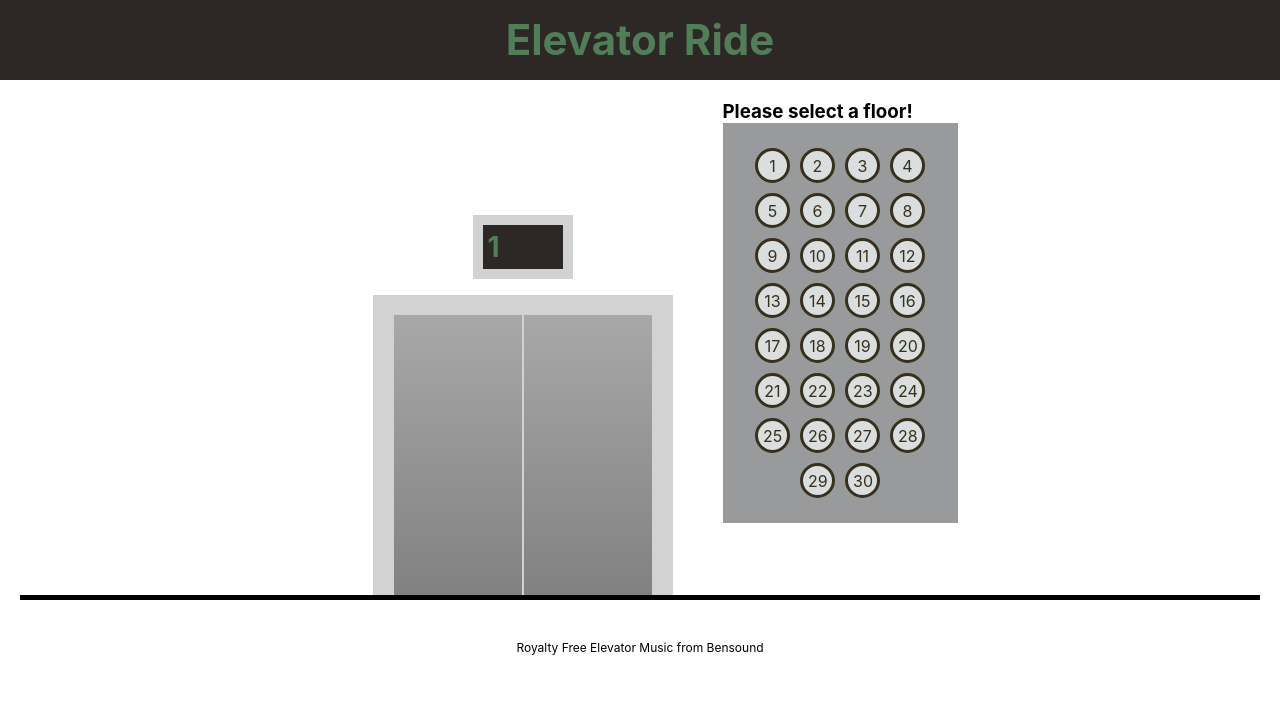
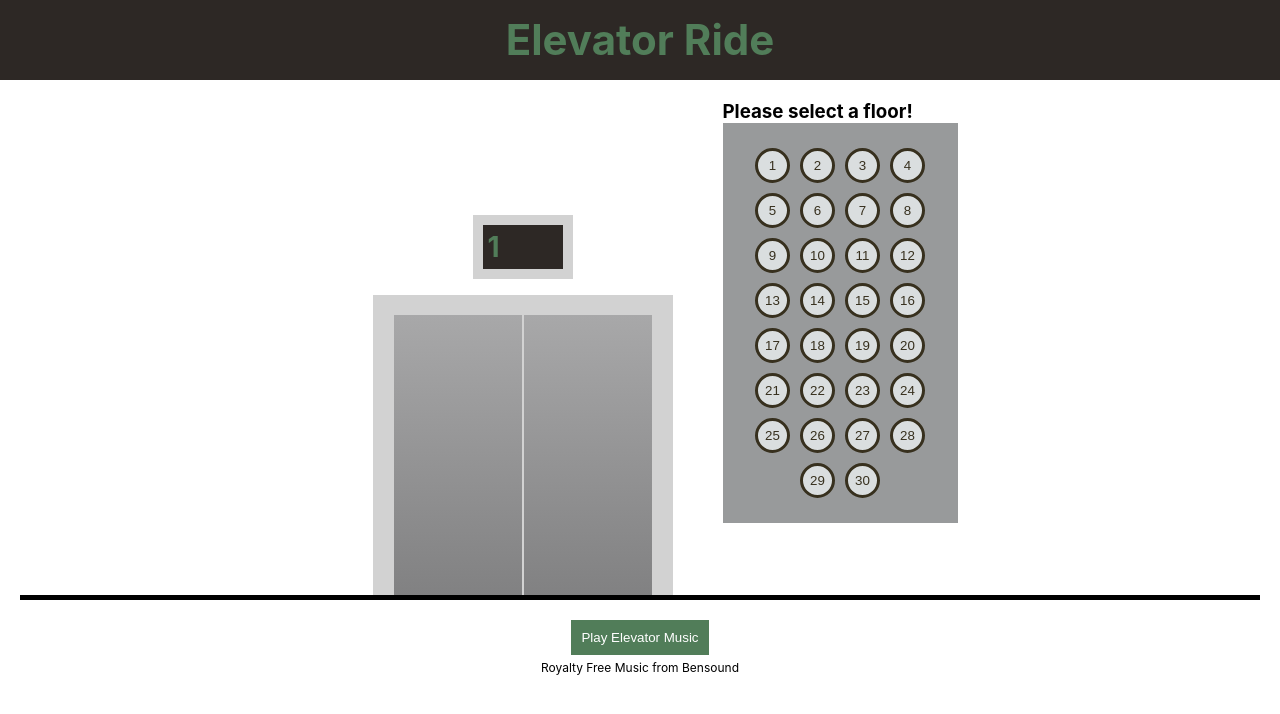
Before and after one commit to SummersMegan/elevator, a React (Create React App) app: page / in a window 1280 px wide. Shown: the top 714 px of the page. Built offline with nearby package versions, Linux system fonts and the light colour scheme.

Commit message:
added more controls for music

```diff
--- a/src/components/App/App.css
+++ b/src/components/App/App.css
@@ -25,5 +25,12 @@ main{
 footer{
   font-size: 12px;
   text-align: center;
-  margin:40px;
 }
+
+footer button{
+  padding:10px;
+  margin-bottom:5px;
+  background-color: #517d59;
+  color:white;
+  cursor: pointer;
+}
--- a/src/components/App/App.js
+++ b/src/components/App/App.js
@@ -6,17 +6,41 @@ import ElevatorMusic from '../../assets/elevator-music.mp3'
 
 class App extends Component {
 
-  state={
+  /*state={
     allFloors:[1,2,3,4,5,6,7,8,9,10,11,12,13,14,15,16,17,18,19,20,21,22,23,24,25,26,27,28,29,30],
     usersSelectedFloor:null,
     selectedFloors:[],
     currentFloor:1,
+  }*/
+
+  constructor(props) {
+    super(props);
+    this.state = {
+      allFloors:[1,2,3,4,5,6,7,8,9,10,11,12,13,14,15,16,17,18,19,20,21,22,23,24,25,26,27,28,29,30],
+      usersSelectedFloor:null,
+      selectedFloors:[],
+      currentFloor:1,
+      play: false,
+      pause: true,
+    }
+    this.audio = new Audio(ElevatorMusic);
   }
 
-  componentDidMount(){
+  playMusic = () => {
+    this.setState({ play: true, pause: false })
+      this.audio.play();
+    }
+
+  pauseMusic = () => {
+  this.setState({ play: false, pause: true })
+    this.audio.pause();
+  }
+
+
+  /*componentDidMount(){
     var audio = new Audio(ElevatorMusic);
     audio.play();
-  }
+  }*/
 
 
   /*componentDidUpdate(){
@@ -77,6 +101,19 @@ class App extends Component {
 
   }
 
+  renderMusicButtons=()=>{
+    if(this.state.play===true){
+      return(
+        <button className='musicButton' onClick={this.pauseMusic}>Pause Music</button>
+      )
+    } else{
+      return(
+        <button className='musicButton' onClick={this.playMusic}>Play Elevator Music</button>
+      )
+    }
+
+  }
+
   render(){
     return(
       <>
@@ -90,7 +127,9 @@ class App extends Component {
         <FloorSelector state={this.state} handleUserSelectsFloor={this.handleUserSelectsFloor}/>
       </main>
       <footer>
-        <p>Royalty Free Elevator Music from Bensound</p>
+        {this.renderMusicButtons()}
+        <p>Royalty Free Music from Bensound</p>
+
       </footer>
       </>
     )
--- a/src/components/FloorSelector/FloorSelector.css
+++ b/src/components/FloorSelector/FloorSelector.css
@@ -18,7 +18,7 @@
     top:23px;
 }
 
-.buttonContainer p{
+.buttonContainer button{
     border:3px solid #37301e;
     display:inline-block;
     width: 35px;
@@ -32,6 +32,11 @@
     cursor: pointer;
 }
 
+button:focus {
+    outline:0;
+}
+
+
 .selectedFloor{
     background-color: #f6efe3 !important;
 }
--- a/src/components/FloorSelector/FloorSelector.js
+++ b/src/components/FloorSelector/FloorSelector.js
@@ -11,11 +11,11 @@ class FloorSelector extends Component {
 
             if(this.props.state.selectedFloors.includes(floor)){
                 return (
-                    <p className='selectedFloor' key={floor} onClick={()=>this.handleFloorSelection(floor)}>{floor}</p>
+                    <button className='selectedFloor' key={floor} onClick={()=>this.handleFloorSelection(floor)}>{floor}</button>
                 )
             } else {
                 return (
-                    <p key={floor} onClick={()=>this.handleFloorSelection(floor)}>{floor}</p>
+                    <button key={floor} onClick={()=>this.handleFloorSelection(floor)}>{floor}</button>
                 )
             }
 
```
